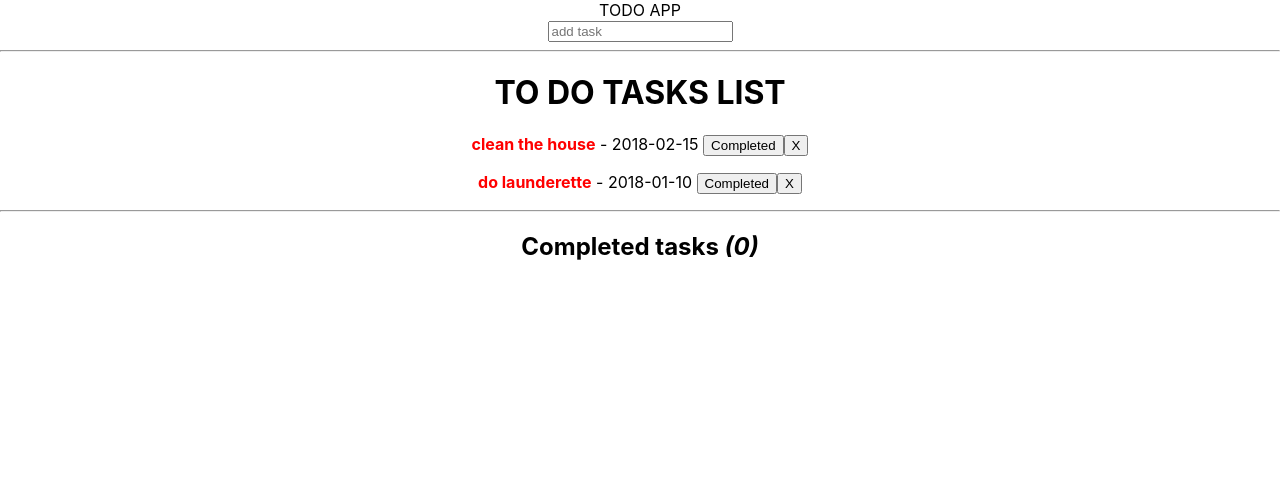
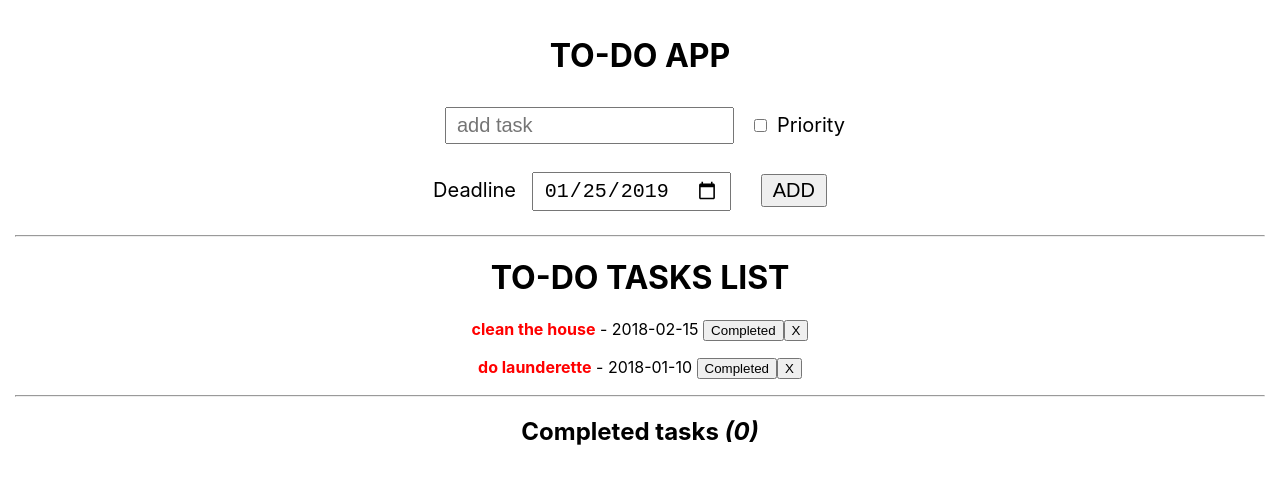
Before and after one commit to gapinska/React-To-Do-App, a React (Create React App) app: page / in a window 1280 px wide. Shown: the top 484 px of the page. Built offline with nearby package versions, Linux system fonts and the light colour scheme.

Commit message:
the form of adding task

```diff
--- /dev/null
+++ b/src/components/AddTask.css
@@ -0,0 +1,19 @@
+input {
+    margin: 10px;
+    padding: 5px 10px;
+    font-size: 20px
+}
+
+.form {
+    font-size: 20px;
+
+}
+
+.form button {
+    padding: 3px 10px;
+    text-transform: uppercase;
+    margin: 20px;
+    font-size: 20px
+
+
+}
--- a/src/components/AddTask.js
+++ b/src/components/AddTask.js
@@ -1,15 +1,25 @@
-import React, {Component} from 'react'
+import React, {Component} from 'react';
+import './AddTask.css'
 
 
 class AddTask extends Component{
     state = {
-        text: ''
+        text: '',
+        checked: false
     }
     render(){
         return(
             <>
             <div className="form">
                 <input type="text" placeholder="add task" value={this.state.text}/>
+                <input type="checkbox" checked={this.state.checked} id="important" />
+                <label htmlFor="important">Priority</label>
+                <br/>
+                <label htmlFor="date">Deadline </label>
+                <input type="date" value="2019-01-25" min="2019-01-01"/>
+                <button>Add</button>
+
+
 
             </div>
             <hr/>
--- a/src/components/App.css
+++ b/src/components/App.css
@@ -1,33 +1,4 @@
 .App {
   text-align: center;
+  padding: 15px
 }
-
-.App-logo {
-  animation: App-logo-spin infinite 20s linear;
-  height: 40vmin;
-  pointer-events: none;
-}
-
-.App-header {
-  background-color: #282c34;
-  min-height: 100vh;
-  display: flex;
-  flex-direction: column;
-  align-items: center;
-  justify-content: center;
-  font-size: calc(10px + 2vmin);
-  color: white;
-}
-
-.App-link {
-  color: #61dafb;
-}
-
-@keyframes App-logo-spin {
-  from {
-    transform: rotate(0deg);
-  }
-  to {
-    transform: rotate(360deg);
-  }
-}
--- a/src/components/App.js
+++ b/src/components/App.js
@@ -56,7 +56,7 @@ class App extends Component{
   render() {
     return(
       <div className="App">
-        TODO APP
+        <h1>TO-DO APP</h1>
         <AddTask/>
         <TaskList tasks={this.state.tasks} delete={this.deleteTask} change={this.changeTaskStatus} />
       </div>
--- a/src/components/TaskList.js
+++ b/src/components/TaskList.js
@@ -11,7 +11,7 @@ const TaskList = (props) => {
     return (
         <>
         <div className= "active">
-           <h1> TO DO TASKS LIST</h1>
+           <h1> TO-DO TASKS LIST</h1>
            {activeTasks.length > 0 ? activeTasks : <p> no tasks to do</p>}
 
         </div>
```
